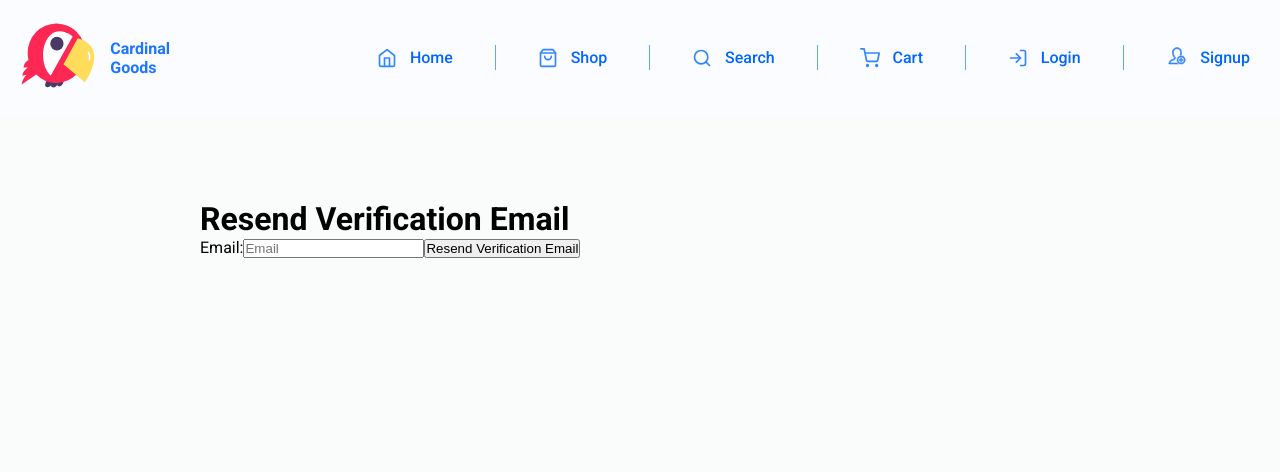
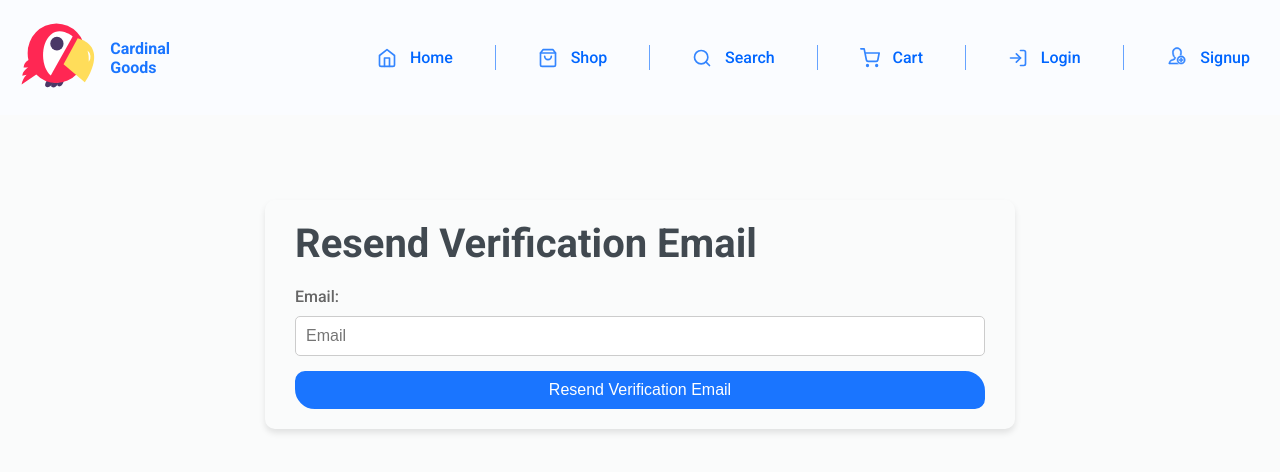
Before and after one commit to cnourrcier/e-commerce-front-end-mern, a React (Vite) app: page /resend-verification-email in a window 1280 px wide. Shown: the top 472 px of the page. Built offline with nearby package versions, Linux system fonts and the light colour scheme; no server answers.

Commit message:
Add styles to resendVerificationEmail page, minor style edits to login and requestPasswordReset pages

```diff
--- a/src/components/login/styles.css
+++ b/src/components/login/styles.css
@@ -32,6 +32,7 @@
     display: flex;
     align-items: center;
     justify-content: space-between;
+    gap: 20px;
 }
 
 .login-input {
--- a/src/components/requestPasswordReset/index.jsx
+++ b/src/components/requestPasswordReset/index.jsx
@@ -63,9 +63,10 @@ export default function RequestPasswordReset() {
                             </div>
                         </div>
                     </form>
-                    <div className='request-password-reset-button-container'></div>
-                    <Button onClick={handlePasswordReset} buttonText={'Request Password Reset'} />
-                    <Button onClick={() => navigate('/login')} buttonText={'Return to login form'} />
+                    <div className='request-password-reset-button-container'>
+                        <Button onClick={handlePasswordReset} buttonText={'Request Password Reset'} />
+                        <Button onClick={() => navigate('/login')} buttonText={'Return to login form'} />
+                    </div>
                 </>
 
             }
--- a/src/components/resendVerificationEmail/index.jsx
+++ b/src/components/resendVerificationEmail/index.jsx
@@ -1,4 +1,5 @@
 import { useState } from 'react';
+import Button from '../button';
 import './styles.css';
 
 export default function ResendVerificationEmail() {
@@ -41,8 +42,10 @@ export default function ResendVerificationEmail() {
 
     return (
         <div className='resend-verification-email-container'>
-            <form onSubmit={handleResendVerificationEmail}>
+            <form>
                 <h1>Resend Verification Email</h1>
+                <div className='resend-verification-email-inputs-container'>
+                    <div className='resend-verification-email-input'>
                         <label htmlFor="email">Email:</label>
                         <input
                             type="email"
@@ -52,7 +55,11 @@ export default function ResendVerificationEmail() {
                             placeholder='Email'
                             required
                         />
-                <button type='submit' disabled={loading}>Resend Verification Email</button>
+                    </div>
+                </div>
+                <div className='resend-verification-email-button-container'>
+                    <Button onClick={handleResendVerificationEmail} buttonText={'Resend Verification Email'} />
+                </div>
                 {message && <div>{message}</div>}
                 {error && <div>{error}</div>}
             </form>
--- a/src/components/resendVerificationEmail/styles.css
+++ b/src/components/resendVerificationEmail/styles.css
@@ -1,5 +1,79 @@
 .resend-verification-email-container {
     display: flex;
     flex-direction: column;
-    margin: 200px;
+    align-items: left;
+    margin: 200px auto;
+    height: auto;
+    max-width: 750px;
+    width: 85%;
+    border-radius: 10px;
+    gap: 20px;
+    padding: 20px 30px;
+    box-shadow: 0 4px 6px rgba(0, 0, 0, 0.1);
 }
+
+.resend-verification-email-container h1 {
+    font-size: 2.5rem;
+    margin-bottom: 20px;
+    color: var(--text-color1);
+}
+
+.resend-verification-email-button-container {
+    display: flex;
+    flex-direction: column;
+    width: auto;
+    gap: 10px;
+}
+
+.resend-verification-email-inputs-container {
+    display: flex;
+    flex-direction: column;
+    align-items: center;
+    gap: 10px;
+}
+
+.resend-verification-email-input {
+    display: flex;
+    flex-direction: column;
+    gap: 10px;
+    width: 100%;
+}
+
+.resend-verification-email-input label {
+    font-size: 1em;
+    font-weight: 500;
+    color: #666;
+}
+
+.resend-verification-email-input input {
+    width: 100%;
+    border: 1px solid #ccc;
+    border-radius: 5px;
+    font-size: 1em;
+    padding: 10px 40px 10px 10px;
+    margin-bottom: 15px;
+    color: var(--text-color1);
+}
+
+@media (max-width: 785px) {
+    .resend-verification-email-inputs-container {
+        flex-direction: column;
+    }
+
+    .resend-verification-email-input {
+        display: flex;
+        flex-direction: column;
+        width: 100%;
+        margin-right: auto;
+    }
+
+    .resend-verification-email-input input {
+        width: 100%;
+    }
+}
+
+@media (max-width: 600px) {
+    .resend-verification-email-container h1 {
+        text-align: center;
+    }
+}
```
Lines whose indentation alone changed are shown as unchanged.
